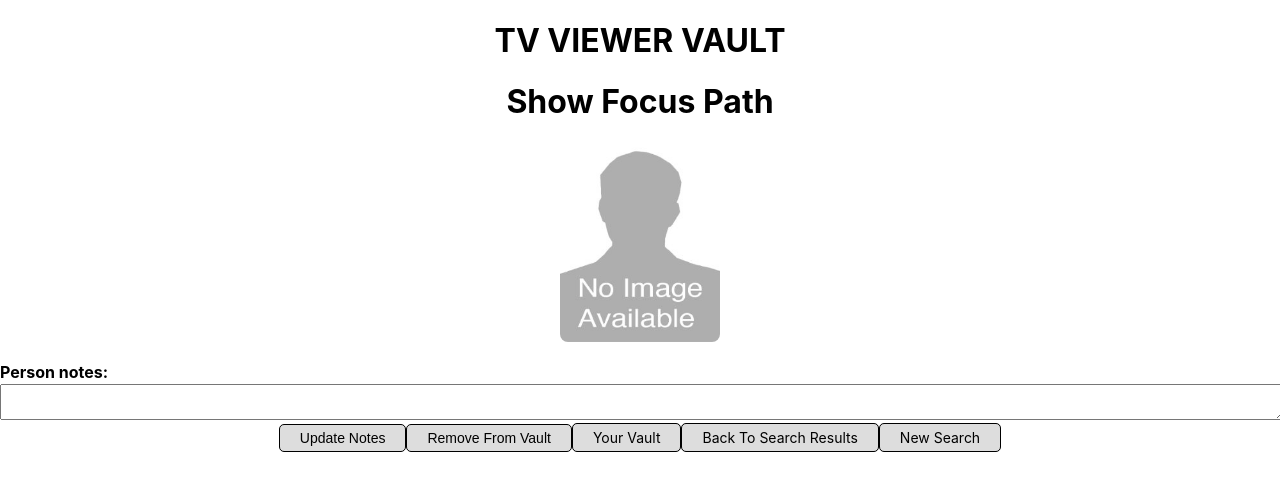
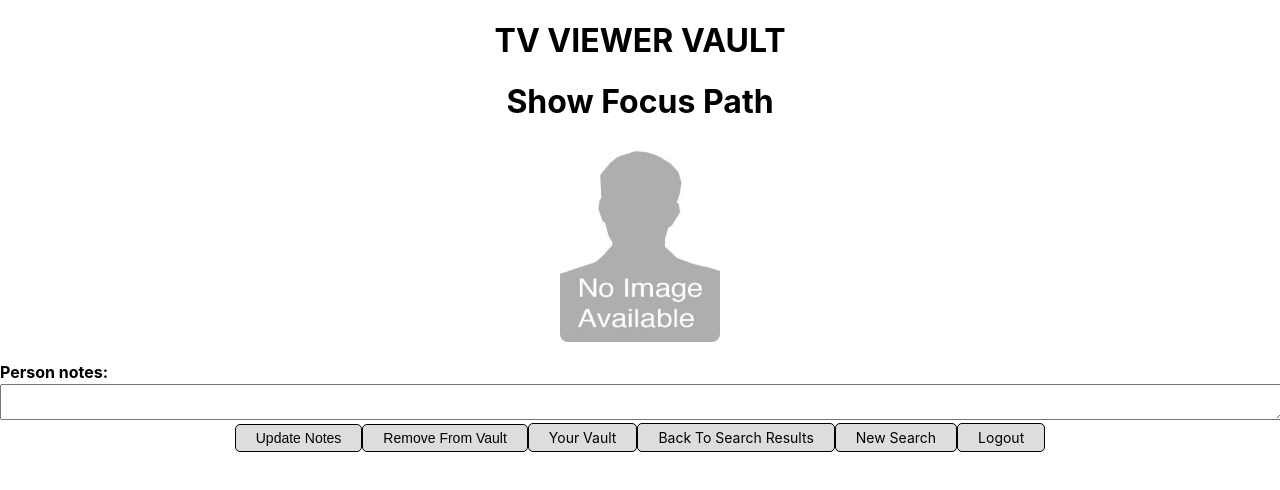
Before and after one commit to donnywarren/tv-viewer-vault, a React (Create React App) app: page /showfocus/1/1/1 in a window 1280 px wide. Shown: the top 490 px of the page. Built offline with nearby package versions, Linux system fonts and the light colour scheme; no server answers.

Commit message:
logout button build, installed and functional

```diff
--- a/src/App.js
+++ b/src/App.js
@@ -36,9 +36,12 @@ function App() {
       </Route>
       <Route path="/home">
         <Home
+          loggedin={loggedin}
+          updateLoggedin={updateLoggedin}
           favorites={favorites}
           updateFavorites={updateFavorites}
           username={username}
+          updateUsername={updateUsername}
           tvmv={tvmv}
           updateTvmv={updateTvmv}
           note={note}
@@ -49,7 +52,10 @@ function App() {
       </Route>
       <Route path="/search">
         <Search
+          loggedin={loggedin}
+          updateLoggedin={updateLoggedin}
           username={username}
+          updateUsername={updateUsername}
           tvmv={tvmv}
           updateTvmv={updateTvmv}
           results={results}
@@ -58,7 +64,10 @@ function App() {
       </Route>
       <Route path="/showfocus/:showid/:airtableid/:tvmv">
         <Showfocus
+          loggedin={loggedin}
+          updateLoggedin={updateLoggedin}
           username={username}
+          updateUsername={updateUsername}
           tvmv={tvmv}
           updateTvmv={updateTvmv}
           note={note}
--- a/src/Findshow.js
+++ b/src/Findshow.js
@@ -15,7 +15,6 @@ function Findshow(props) {
       );
       props.updateResults(res.data.results);
       console.log(res.data.results);
-      // console.log(res.data);
     };
     MakeApiCall();
     updateInputfield("");
--- a/src/Home.js
+++ b/src/Home.js
@@ -3,6 +3,7 @@ import { Link } from "react-router-dom";
 import axios from "axios";
 import Img from "./assets/img-not-available.png";
 import Welcome from "./assets/img-welcome.png";
+import Logout from "./Logout";
 
 function Home(props) {
   const [vaultContent, updateVaultContent] = useState([]);
@@ -36,7 +37,7 @@ function Home(props) {
     props.updateResults("");
   };
 
-  console.log(vaultContent);
+  // console.log(vaultContent);
   if (vaultContent[0]) {
     const userName = props.username;
     const capsUserName = userName.charAt(0).toUpperCase() + userName.slice(1);
@@ -53,6 +54,12 @@ function Home(props) {
         <Link onClick={clearNoteInfo} className="link-btn" to="/search">
           Back To Search Results
         </Link>
+        <Logout
+          loggedin={props.loggedin}
+          updateLoggedin={props.updateLoggedin}
+          username={props.username}
+          updateUsername={props.updateUsername}
+        />
         <div className="show-container">
           {vaultContent
             .slice(0)
--- a/src/Login.js
+++ b/src/Login.js
@@ -8,7 +8,7 @@ function Login(props) {
   const [password, updatePassword] = useState("");
   const name = props.username;
   // console.log(userInfo.don);
-  // console.log(props.username);
+  console.log(props.username);
 
   const handleLoggedin = () => {
     props.updateLoggedin(true);
@@ -30,7 +30,6 @@ function Login(props) {
   const onChangePassword = (e) => {
     e.preventDefault();
     updatePassword(e.target.value);
-    console.log(password);
   };
 
   return (
--- /dev/null
+++ b/src/Logout.js
@@ -0,0 +1,16 @@
+import React from "react";
+import { Link } from "react-router-dom";
+
+function Logout(props) {
+  const handleLogout = (e) => {
+    props.updateLoggedin(false);
+    props.updateUsername("");
+  };
+  return (
+    <Link onClick={handleLogout} className="link-btn" to="/">
+      Logout
+    </Link>
+  );
+}
+
+export default Logout;
--- a/src/Search.js
+++ b/src/Search.js
@@ -3,6 +3,7 @@ import { Link } from "react-router-dom";
 import Findmovie from "./Findmovie";
 import Findshow from "./Findshow";
 import Resultswindow from "./Resultswindow";
+import Logout from "./Logout";
 
 function Search(props) {
   const results = props.results;
@@ -16,6 +17,12 @@ function Search(props) {
       <Link to="/home" className="link-btn">
         Your Vault
       </Link>
+      <Logout
+        loggedin={props.loggedin}
+        updateLoggedin={props.updateLoggedin}
+        username={props.username}
+        updateUsername={props.updateUsername}
+      />
       <div className="search-controls-container">
         <Findmovie
           results={results}
--- a/src/Showfocus.js
+++ b/src/Showfocus.js
@@ -5,6 +5,7 @@ import Img from "./assets/img-not-available.png";
 import Addtovault from "./Addtovault";
 import Remove from "./Remove";
 import Updaterecord from "./Updaterecord";
+import Logout from "./Logout";
 
 function Showfocus(props) {
   const params = useParams();
@@ -91,6 +92,12 @@ function Showfocus(props) {
       >
         New Search
       </Link>
+      <Logout
+        loggedin={props.loggedin}
+        updateLoggedin={props.updateLoggedin}
+        username={props.username}
+        updateUsername={props.updateUsername}
+      />
     </div>
   );
 }
```
